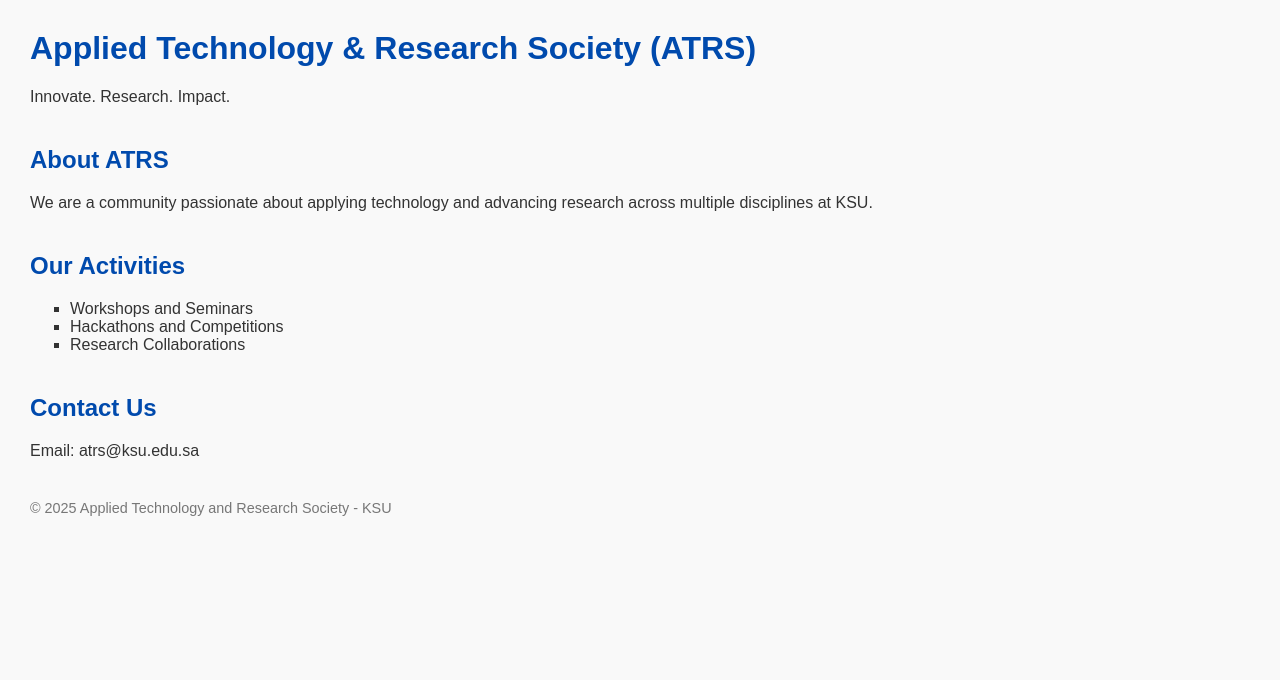
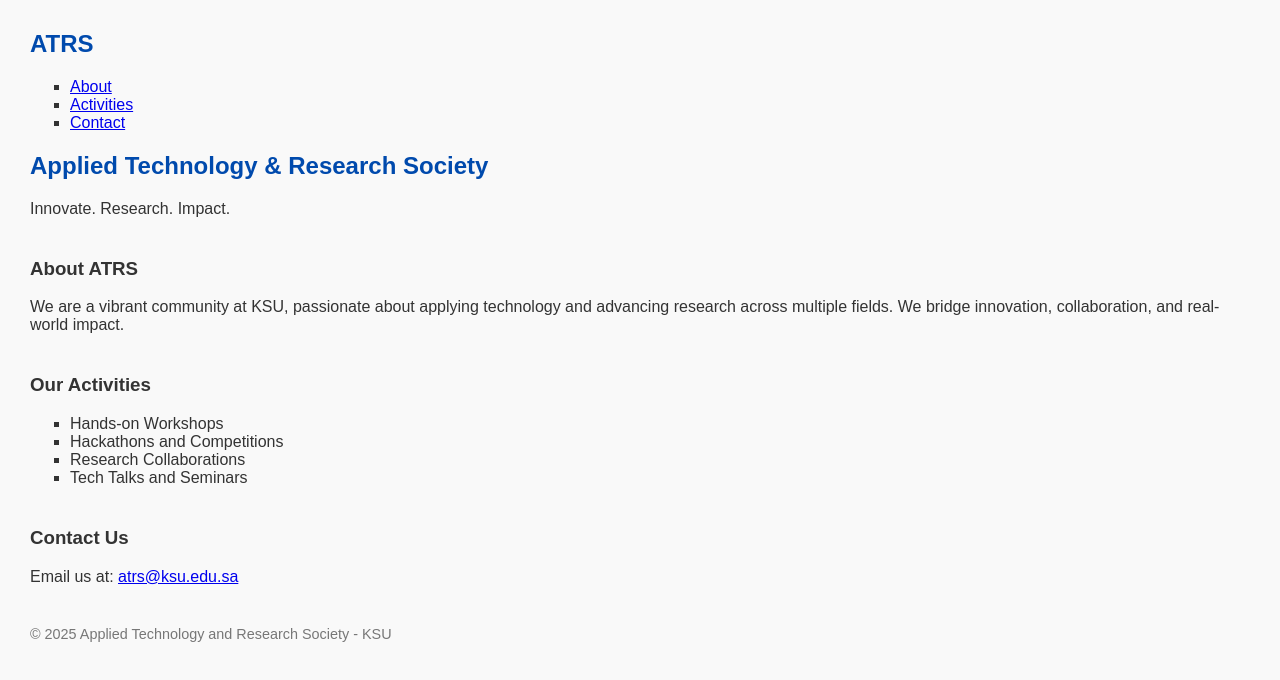
Before and after one commit to Applied-Technology-and-Research-Society/atrs-website, a plain HTML site: page index.html in a window 1280 px wide. Drawn offline with Linux system fonts and the light colour scheme.

Commit message:
Update index.html

```diff
--- a/index.html
+++ b/index.html
@@ -2,36 +2,57 @@
 <html lang="en">
 <head>
     <meta charset="UTF-8">
+    <meta name="viewport" content="width=device-width, initial-scale=1.0">
     <title>ATRS - Applied Technology & Research Society</title>
     <link rel="stylesheet" href="style.css">
 </head>
 <body>
-    <header>
-        <h1>Applied Technology & Research Society (ATRS)</h1>
+
+    <nav>
+        <div class="container">
+            <h1>ATRS</h1>
+            <ul>
+                <li><a href="#about">About</a></li>
+                <li><a href="#activities">Activities</a></li>
+                <li><a href="#contact">Contact</a></li>
+            </ul>
+        </div>
+    </nav>
+
+    <header class="hero">
+        <div class="container">
+            <h2>Applied Technology & Research Society</h2>
             <p>Innovate. Research. Impact.</p>
+        </div>
     </header>
 
-    <section>
-        <h2>About ATRS</h2>
-        <p>We are a community passionate about applying technology and advancing research across multiple disciplines at KSU.</p>
+    <main class="container">
+        <section id="about">
+            <h3>About ATRS</h3>
+            <p>We are a vibrant community at KSU, passionate about applying technology and advancing research across multiple fields. We bridge innovation, collaboration, and real-world impact.</p>
         </section>
 
-    <section>
-        <h2>Our Activities</h2>
+        <section id="activities">
+            <h3>Our Activities</h3>
             <ul>
-            <li>Workshops and Seminars</li>
+                <li>Hands-on Workshops</li>
                 <li>Hackathons and Competitions</li>
                 <li>Research Collaborations</li>
+                <li>Tech Talks and Seminars</li>
             </ul>
         </section>
 
-    <section>
-        <h2>Contact Us</h2>
-        <p>Email: atrs@ksu.edu.sa</p>
+        <section id="contact">
+            <h3>Contact Us</h3>
+            <p>Email us at: <a href="mailto:atrs@ksu.edu.sa">atrs@ksu.edu.sa</a></p>
         </section>
+    </main>
 
     <footer>
+        <div class="container">
             <p>© 2025 Applied Technology and Research Society - KSU</p>
+        </div>
     </footer>
+
 </body>
 </html>
```
Lines whose indentation alone changed are shown as unchanged.
